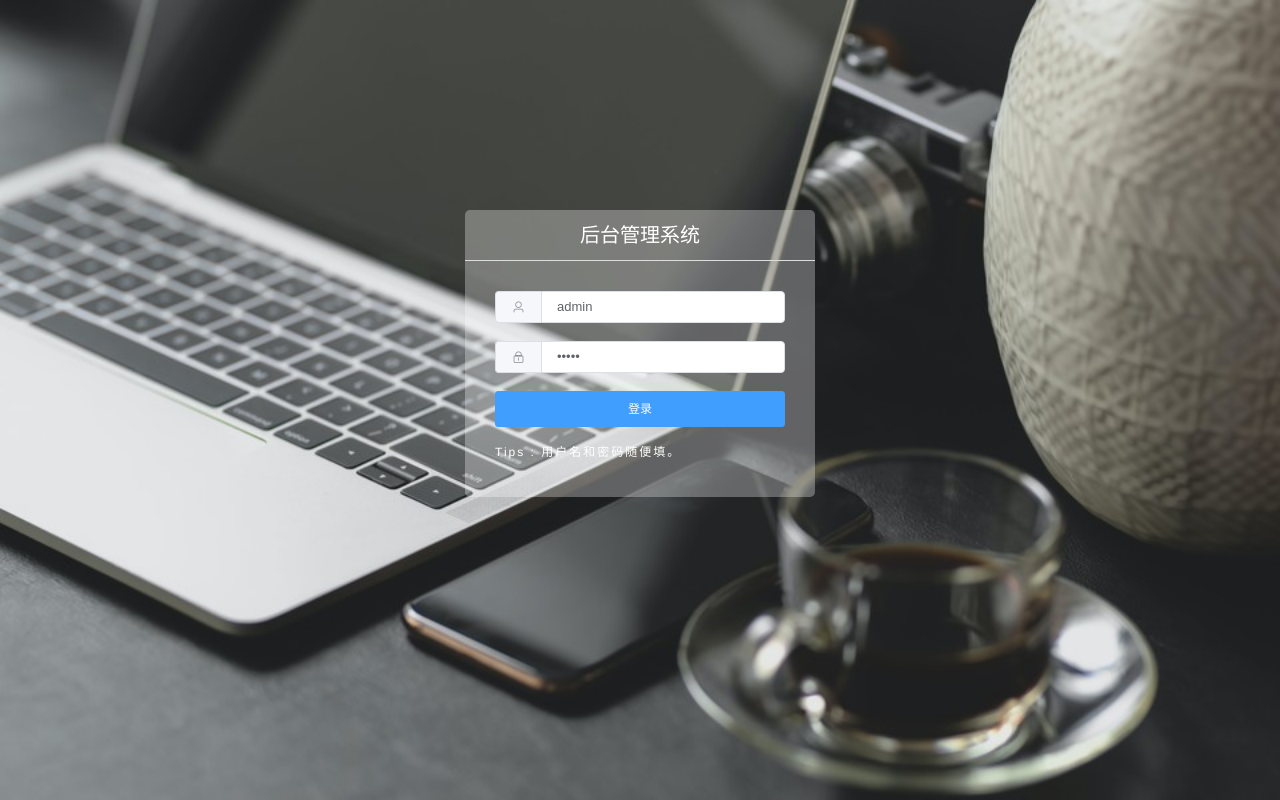
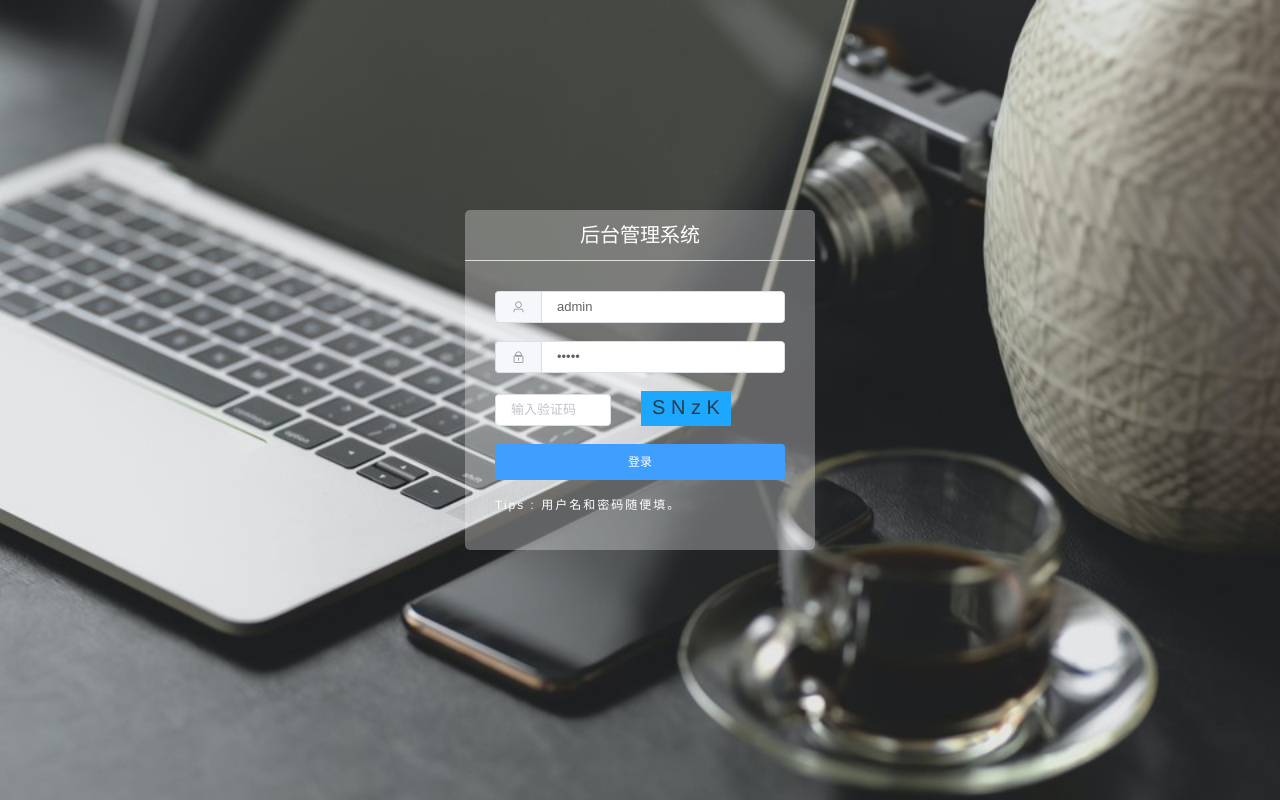
Before and after one commit to root-lucas/vue-admin, a Vue app: page /login in a window 1280 px wide. Built offline with nearby package versions, Linux system fonts and the light colour scheme.

Commit message:
feat: login random verify code

```diff
--- a/src/components/page/Login.vue
+++ b/src/components/page/Login.vue
@@ -2,38 +2,28 @@
     <div class="login-wrap">
         <div class="ms-login">
             <div class="ms-title">后台管理系统</div>
-            <el-form
-                :model="param"
-                :rules="rules"
-                ref="login"
-                label-width="0px"
-                class="ms-content"
-            >
+            <el-form :model="param" :rules="rules" ref="login" label-width="0px" class="ms-content">
                 <el-form-item prop="username">
-                    <el-input v-model="param.username" placeholder="username">
-                        <el-button
-                            slot="prepend"
-                            icon="el-icon-user"
-                        ></el-button>
+                    <el-input type="text" v-model="param.username" placeholder="username">
+                        <el-button slot="prepend" icon="el-icon-user"></el-button>
                     </el-input>
                 </el-form-item>
                 <el-form-item prop="password">
-                    <el-input
-                        type="password"
-                        placeholder="password"
-                        v-model="param.password"
-                        @keyup.enter.native="submitForm()"
-                    >
-                        <el-button
-                            slot="prepend"
-                            icon="el-icon-lock"
-                        ></el-button>
+                    <el-input type="password" placeholder="password" v-model="param.password" @keyup.enter.native="submitForm()">
+                        <el-button slot="prepend" icon="el-icon-lock"></el-button>
                     </el-input>
                 </el-form-item>
+                <el-form-item prop="loginyzm">
+                    <el-input type="text" placeholder="输入验证码" v-model="param.loginyzm" style="width: 40%;" />
+                    <div
+                        @click="randyzm()"
+                        style="display: inline-block;margin:0 30px;text-align: center; width: 90px;font-size: 20px; height: 35px; color: #2b3b4b;background-color: #1ea7fe"
+                    >
+                        {{ yzmn }}
+                    </div>
+                </el-form-item>
                 <div class="login-btn">
-                    <el-button type="primary" @click="submitForm()"
-                        >登录</el-button
-                    >
+                    <el-button type="primary" @click="submitForm()">登录</el-button>
                 </div>
                 <p class="login-tips">Tips : 用户名和密码随便填。</p>
             </el-form>
@@ -45,37 +35,125 @@
 export default {
     data: function() {
         return {
+            yzmn: '',
+            yzm: '',
             param: {
                 username: 'admin',
                 password: 'admin',
+                loginyzm: '',
             },
             rules: {
-                username: [
-                    {
-                        required: true,
-                        message: '请输入用户名',
-                        trigger: 'blur',
-                    },
-                ],
-                password: [
-                    { required: true, message: '请输入密码', trigger: 'blur' },
-                ],
+                username: [{ required: true, message: '请输入用户名', trigger: 'blur' }],
+                password: [{ required: true, message: '请输入密码', trigger: 'blur' }],
+                loginyzm: [{ required: true, message: '请输入验证码', trigger: 'blur' }],
             },
         }
+    },
+    created() {
+        this.randyzm()
     },
     methods: {
         submitForm() {
             this.$refs.login.validate((valid) => {
                 if (valid) {
+                    if (this.param.loginyzm.toUpperCase() != this.yzm.toUpperCase()) {
+                        // alert('验证码不正确！！！')
+                        this.$message.error('验证码不正确')
+                        // this.randyzm()
+                        return
+                    }
                     this.$message.success('登录成功')
                     localStorage.setItem('ms_username', this.param.username)
                     this.$router.push('/')
                 } else {
+                    if (this.param.loginyzm == '') {
+                        this.$message.error('请输入验证码')
+                        return
+                    }
                     this.$message.error('请输入账号和密码')
                     console.log('error submit!!')
                     return false
                 }
             })
+        },
+        randyzm() {
+            //生成随机验证码
+            let code = ''
+            let coden = ''
+            var codeLength = 4 //验证码的长度
+            //随机数字符
+            var random = new Array(
+                0,
+                1,
+                2,
+                3,
+                4,
+                5,
+                6,
+                7,
+                8,
+                9,
+                'A',
+                'B',
+                'C',
+                'D',
+                'E',
+                'F',
+                'G',
+                'H',
+                'I',
+                'J',
+                'K',
+                'L',
+                'M',
+                'N',
+                'O',
+                'P',
+                'Q',
+                'R',
+                'S',
+                'T',
+                'U',
+                'V',
+                'W',
+                'X',
+                'Y',
+                'Z',
+                'a',
+                'b',
+                'c',
+                'd',
+                'e',
+                'f',
+                'g',
+                'h',
+                'i',
+                'j',
+                'k',
+                'l',
+                'm',
+                'n',
+                'o',
+                'p',
+                'q',
+                'r',
+                's',
+                't',
+                'u',
+                'v',
+                'w',
+                'x',
+                'y',
+                'z'
+            )
+            for (var i = 0; i < codeLength; i++) {
+                //循环操作
+                var index = Math.floor(Math.random() * 62) //取得随机数的索引（0~61）
+                code += random[index] //根据索引取得随机数加到code上
+                coden += random[index] + ' ' //根据索引取得随机数加到code上
+            }
+            this.yzm = code //把code值赋给验证码
+            this.yzmn = coden //把code值赋给验证码
         },
     },
 }
```
